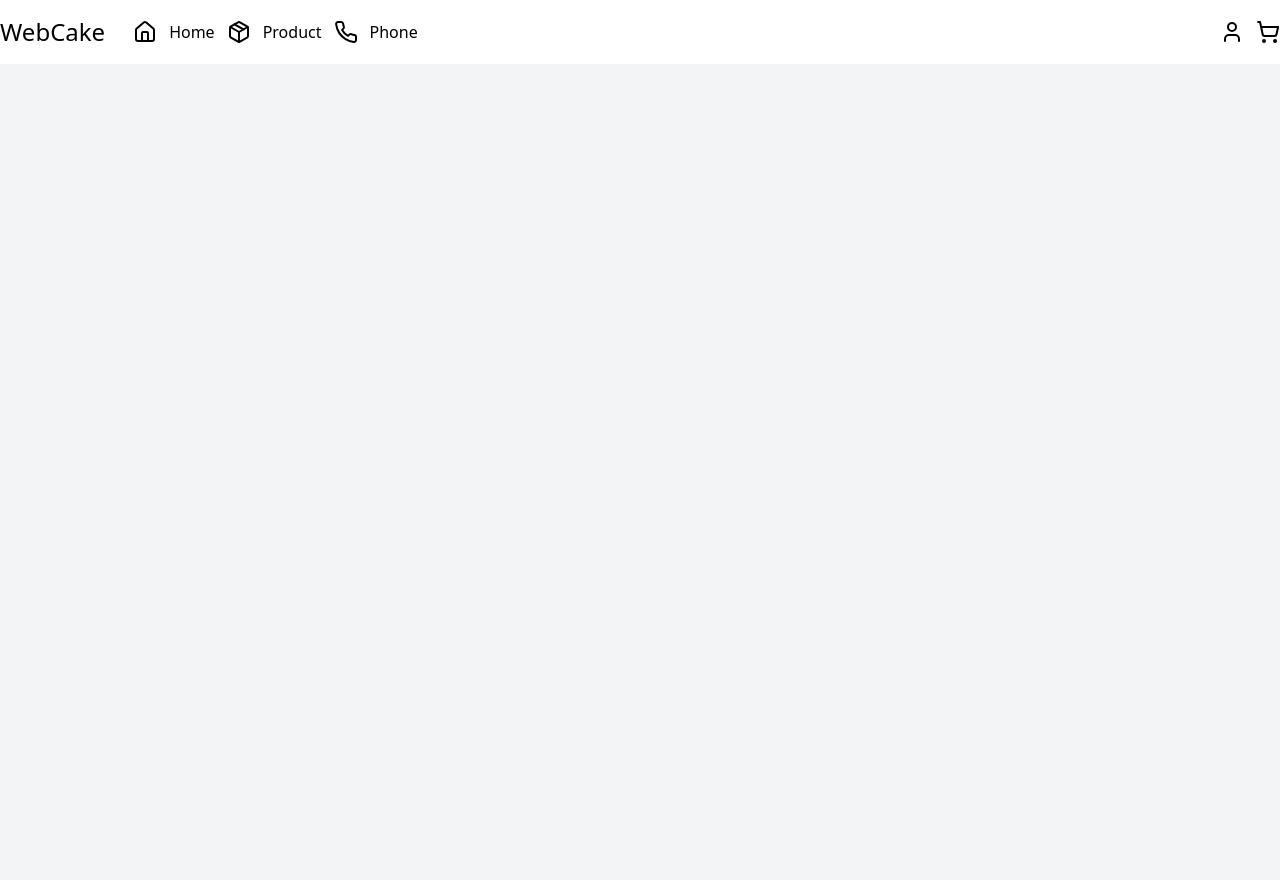
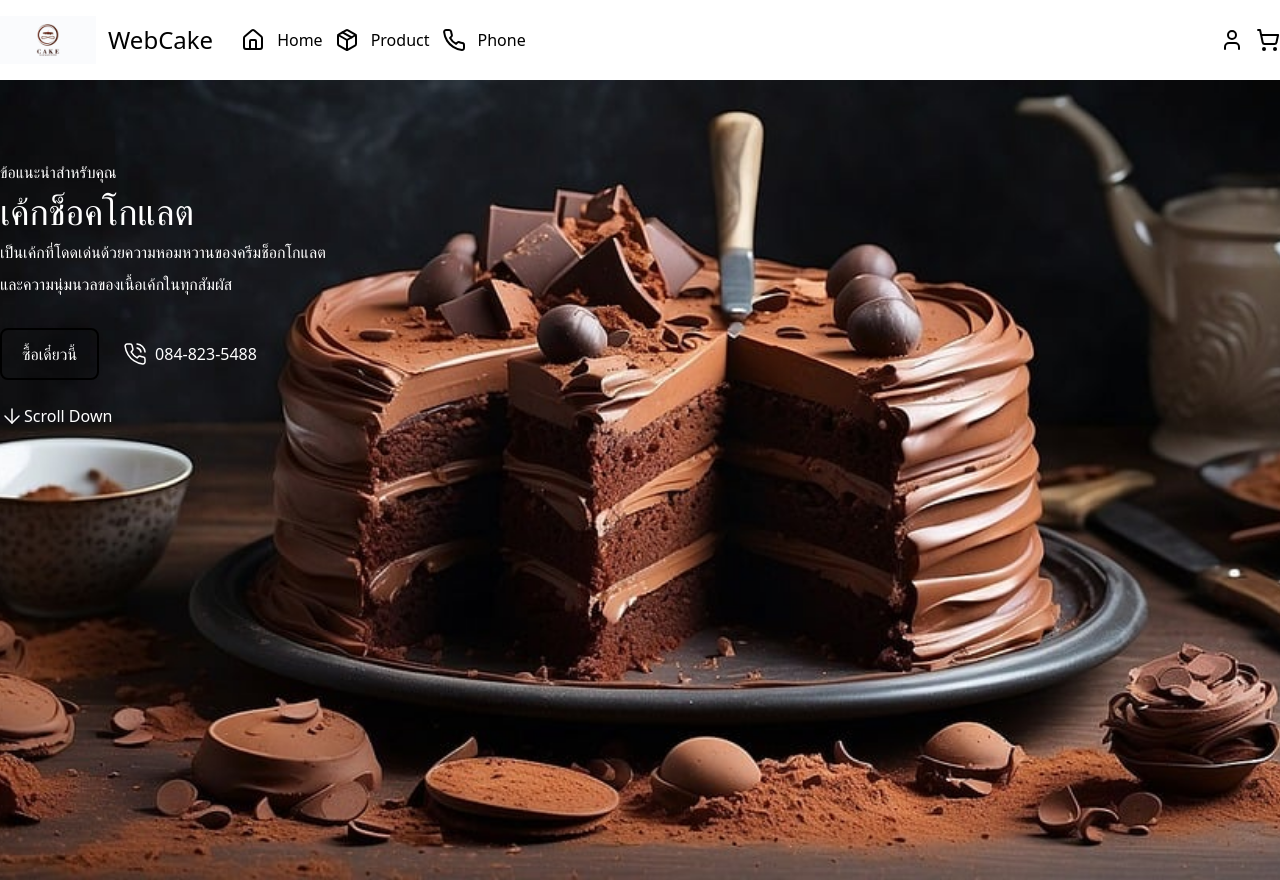
Before and after one commit to smiling05/webcake, a website: page index.html in a window 1280 px wide. Before the commit the page ends 800 px from the top, so only its background shows below. Drawn offline with Linux system fonts and the light colour scheme.

Commit message:
Update design

```diff
--- /dev/null
+++ b/assets/css/input.css
@@ -0,0 +1,22 @@
+@tailwind base;
+@tailwind components;
+@tailwind utilities;
+
+@font-face{
+    font-family: 'IBMThin';
+    src: url('/webcake/assets/font/IBMPlexSerif-Regular.ttf');
+}
+
+.full-screen{
+    height: 100vh;
+}
+
+.hero{
+    background-image: url('/webcake/assets/img/chocolate-8782769_960_720.jpg');
+    background-size: cover;
+    background-position: bottom;
+    background-repeat: no-repeat;
+    position: relative;
+    margin-right: auto;
+    margin-left: auto;
+}
--- a/assets/input.css
+++ /dev/null
@@ -1,3 +0,0 @@
-@tailwind base;
-@tailwind components;
-@tailwind utilities;
--- a/index.html
+++ b/index.html
@@ -3,16 +3,16 @@
 <head>
     <meta charset="UTF-8">
     <meta name="viewport" content="width=device-width, initial-scale=1.0">
-    <link rel="stylesheet" href="assets/output.css">
+    <link rel="stylesheet" href="assets/css/output.css">
     <title>test tailwind</title>
 </head>
 <body class="bg-gray-100 min-h-screen flex-col">
     <nav class="bg-white w-full">
         <div class="mx-auto py-4 max-w-screen-xl flex flex-wrap items-center justify-between">
             <div  class="flex items-center space-x-3 rtl:space-x-reverse gap-4">
-            <a href="">
-                <img src="" alt="">
-                <div>
+                <a href="" class="flex items-center space-x-3">
+                    <img src="assets/img/cake-logo-design-with-creative-concept-for-your-cake-shop-vector.jpg" alt="" class="h-12">
+                    <div>
                     <h1 class="self-center text-2xl whitespace-nowrap">WebCake</h1>
                 </div>
             </a>
@@ -41,5 +41,26 @@
             </div>
         </div>
     </nav>
+
+    <section class="hero fiex items-center justify-center mx-auto full-screen">
+        <div class="hero-content grid max-w-screen-xl mx-auto text-left text-white pt-20">
+            <div class="mr-auto">
+                <p class="text-md pb-2">ข้อแนะนำสำหรับคุณ</p>
+                <h1 class="text-4xl pb-2">เค้กช็อคโกแลต</h1>
+                <p class="text-md pb-2">เป็นเค้กที่โดดเด่นด้วยความหอมหวานของครีมช็อกโกแลต</p>
+                <p class="text-md pb-2">และความนุ่มนวลของเนื้อเค้กในทุกสัมผัส</p>
+                <div class="inline-flex gap-6 pt-6">
+                <a href="#" class="inline-flex items-center justify-center px-5 py-3 border-2 border-black rounded-lg">ซื้อเดี๋ยวนี้</a>
+                <a href="#" class="inline-flex items-center justify-center">
+                    <svg xmlns="http://www.w3.org/2000/svg" width="24" height="24" viewBox="0 0 24 24" fill="none" stroke="currentColor" stroke-width="1.5" stroke-linecap="round" stroke-linejoin="round" class="lucide lucide-phone-call"><path d="M22 16.92v3a2 2 0 0 1-2.18 2 19.79 19.79 0 0 1-8.63-3.07 19.5 19.5 0 0 1-6-6 19.79 19.79 0 0 1-3.07-8.67A2 2 0 0 1 4.11 2h3a2 2 0 0 1 2 1.72 12.84 12.84 0 0 0 .7 2.81 2 2 0 0 1-.45 2.11L8.09 9.91a16 16 0 0 0 6 6l1.27-1.27a2 2 0 0 1 2.11-.45 12.84 12.84 0 0 0 2.81.7A2 2 0 0 1 22 16.92z"/><path d="M14.05 2a9 9 0 0 1 8 7.94"/><path d="M14.05 6A5 5 0 0 1 18 10"/></svg>
+                    <span class="ml-2">084-823-5488</span>
+                </a>
+                </div>
+                <div class="fiex pt-6">
+                <a href="#" class="inline-flex"><svg xmlns="http://www.w3.org/2000/svg" width="24" height="24" viewBox="0 0 24 24" fill="none" stroke="currentColor" stroke-width="1.5" stroke-linecap="round" stroke-linejoin="round" class="lucide lucide-arrow-down"><path d="M12 5v14"/><path d="m19 12-7 7-7-7"/></svg><span>Scroll Down</span></a>
+               </div>
+            </div>
+        </div>
+    </section>
 </body>
 </html>
```
Also changed, not shown: assets/css/output.css, assets/font/IBMPlexSerif-Bold.ttf (added), assets/font/IBMPlexSerif-BoldItalic.ttf (added), assets/font/IBMPlexSerif-ExtraLight.ttf (added), assets/font/IBMPlexSerif-ExtraLightItalic.ttf (added), assets/font/IBMPlexSerif-Italic.ttf (added), assets/font/IBMPlexSerif-Light.ttf (added), assets/font/IBMPlexSerif-LightItalic.ttf (added), assets/font/IBMPlexSerif-Medium.ttf (added), assets/font/IBMPlexSerif-MediumItalic.ttf (added), assets/font/IBMPlexSerif-Regular.ttf (added), assets/font/IBMPlexSerif-SemiBold.ttf (added), assets/font/IBMPlexSerif-SemiBoldItalic.ttf (added), assets/font/IBMPlexSerif-Thin.ttf (added), 3 more files.
